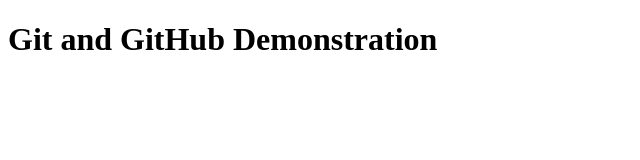
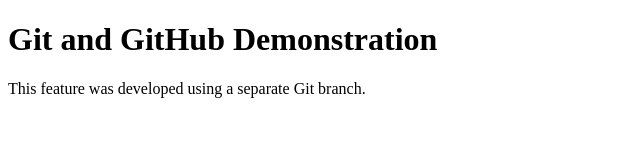
Before and after one commit to Lakshana-sri/GitDemo, a plain HTML site: page index.html in a window 1280 px wide. Shown: the whole page, without its empty margins (0-640 px from the left). Drawn offline with Linux system fonts and the light colour scheme.

Commit message:
Added Feature

```diff
--- a/index.html
+++ b/index.html
@@ -5,5 +5,6 @@
 </head>
 <body>
     <h1>Git and GitHub Demonstration</h1>
+    <p>This feature was developed using a separate Git branch.</p>
 </body>
 </html>
```
